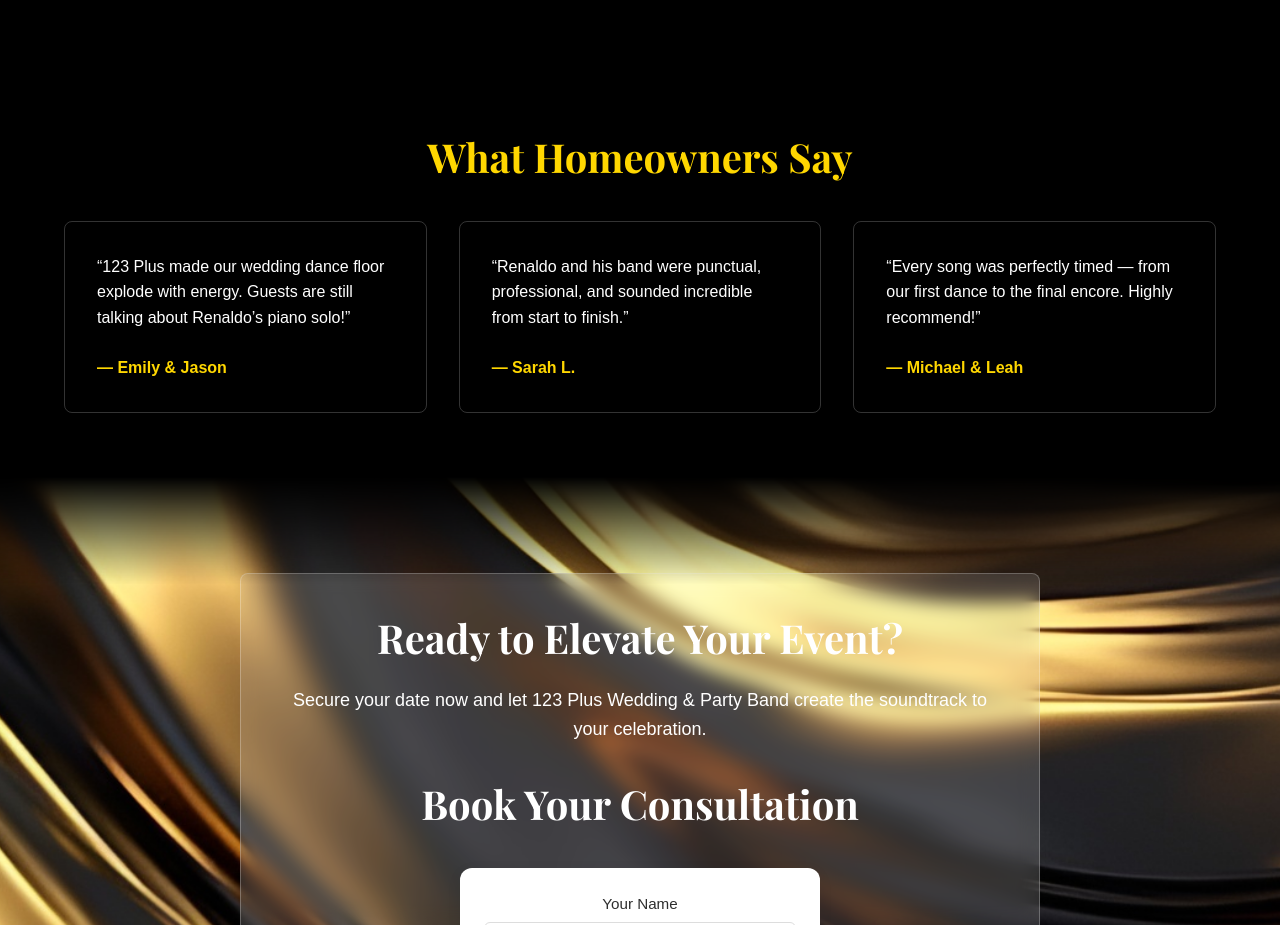
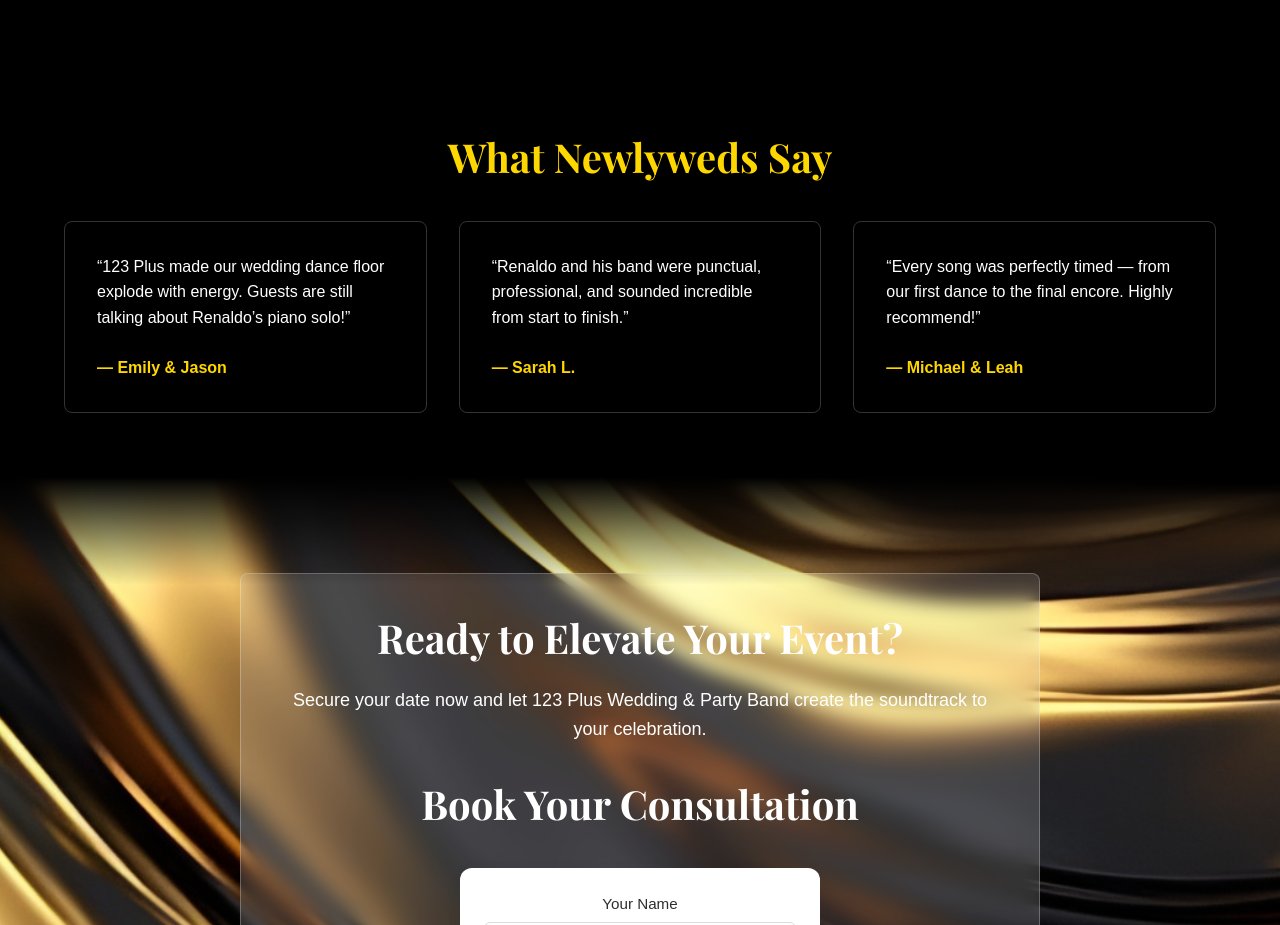
Before and after one commit to SuperiorChaoss/123weddingband, a plain HTML site: page index.html in a window 1280 px wide. Shown: the part 3863-4788 px from the top of the page. Drawn offline with nearby package versions, Linux system fonts and the light colour scheme; a web font is replaced by a local one.

Commit message:
Copywriting

```diff
--- a/index.html
+++ b/index.html
@@ -204,7 +204,7 @@
 <!-- Testimonials -->
 <section id="testimonials" class="section testimonials">
   <div class="container">
-    <h2>What Homeowners Say</h2>
+    <h2>What Newlyweds Say</h2>
     <div class="testimonial-grid">
       <div class="testimonial-card">
         <blockquote>
```
